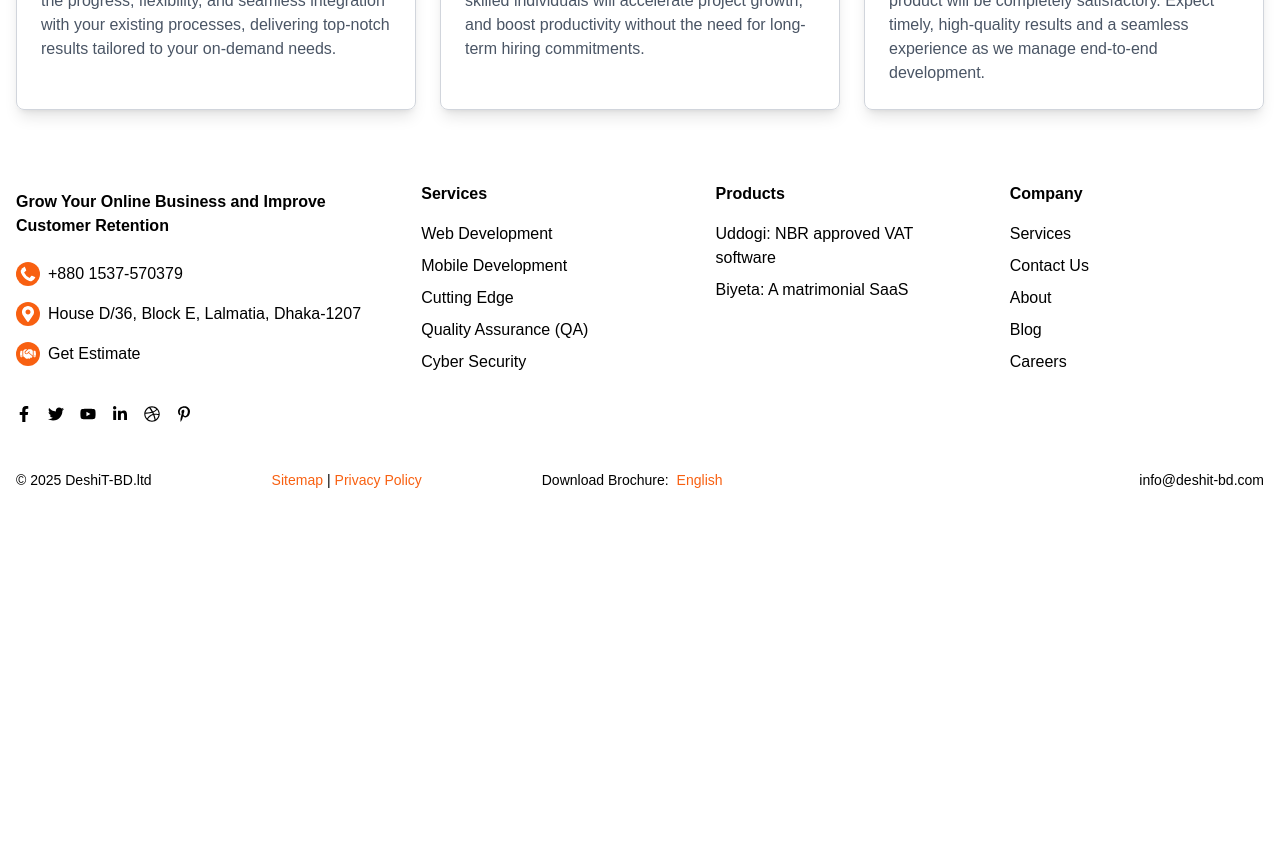
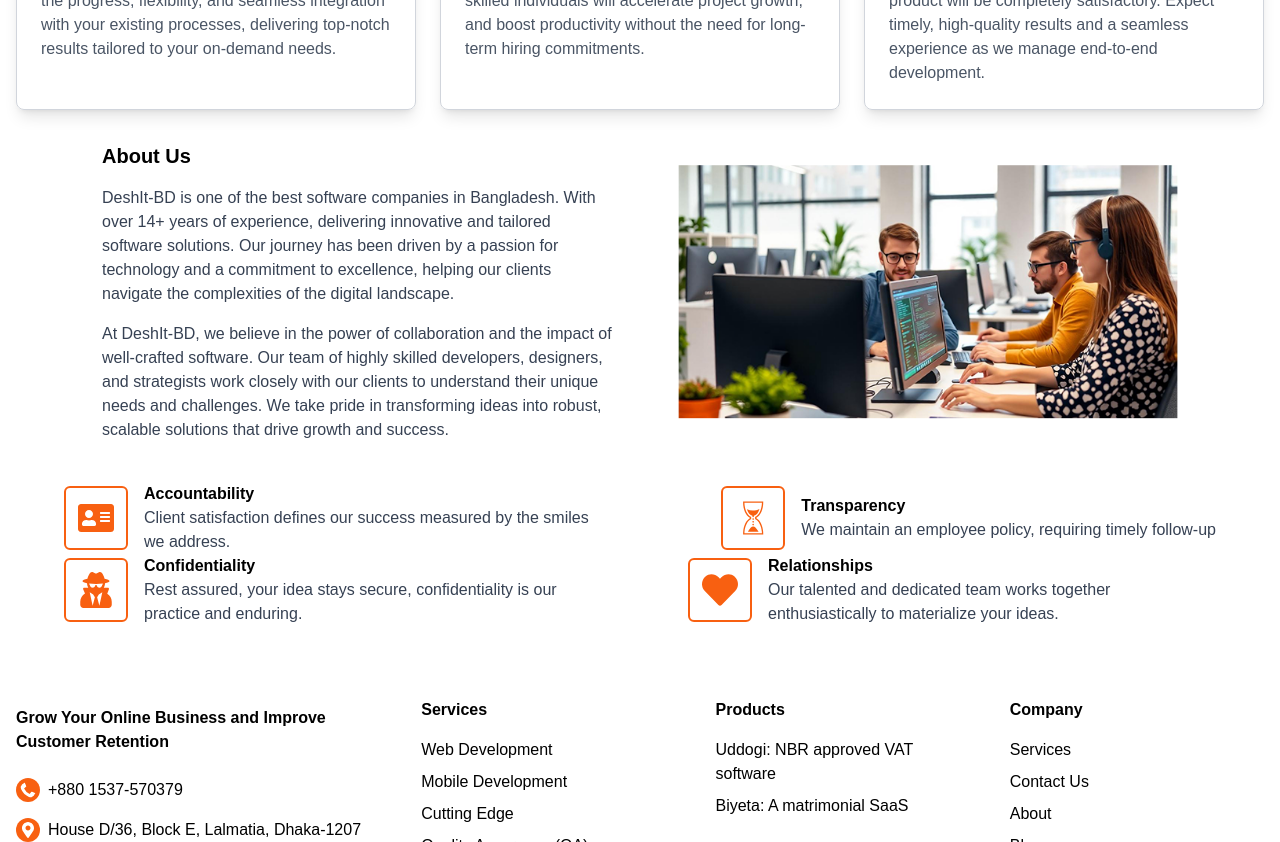
Before and after one commit to zubayerfarazi/deshit-ui, a Next.js app: page / in a window 1280 px wide. Shown: the part 740-1582 px from the top of the page. Before the commit the page ends 1262 px from the top, so only its background shows below. Built offline with nearby package versions, Linux system fonts and the light colour scheme.

Commit message:
added about us section

```diff
--- a/src/app/(Home)/page.tsx
+++ b/src/app/(Home)/page.tsx
@@ -1,6 +1,7 @@
 import Timeline from "@/views/Home/Timeline";
 import HeroSection from "../../views/Home/HeroSection";
 import ServiceSection from "@/views/Home/ServiceSection";
+import AboutUs from "@/views/Home/AboutUs";
 
 const page = () => {
   return (
@@ -8,6 +9,7 @@ const page = () => {
       <HeroSection />
       <Timeline />
       <ServiceSection />
+      <AboutUs />
     </>
   );
 };
--- /dev/null
+++ b/src/views/Home/AboutUs.tsx
@@ -0,0 +1,83 @@
+import Image from "next/image";
+import React from "react";
+import { FaAddressCard, FaHeart, FaUserSecret } from "react-icons/fa";
+import { GiSandsOfTime } from "react-icons/gi";
+
+const AboutUs = () => {
+  return (
+    <div className="container max-w-screen-sm md:max-w-screen-xl 2xl:max-w-screen-2xl mx-auto px-4 py-4">
+      <div className="flex items-center justify-center gap-16">
+        <div className="max-w-lg">
+          <p className="text-xl font-semibold">About Us</p>
+          <p className="mt-4 text-gray-700">
+            DeshIt-BD is one of the best software companies in Bangladesh. With
+            over 14+ years of experience, delivering innovative and tailored
+            software solutions. Our journey has been driven by a passion for
+            technology and a commitment to excellence, helping our clients
+            navigate the complexities of the digital landscape.
+          </p>
+          <p className="mt-4 text-gray-700">
+            At DeshIt-BD, we believe in the power of collaboration and the
+            impact of well-crafted software. Our team of highly skilled
+            developers, designers, and strategists work closely with our clients
+            to understand their unique needs and challenges. We take pride in
+            transforming ideas into robust, scalable solutions that drive growth
+            and success.
+          </p>
+        </div>
+        <Image src="/aboutUs.png" alt="about us" width={500} height={100} />
+      </div>
+
+      <div className="mx-auto mt-10 max-w-6xl">
+        <div className="flex items-center justify-between">
+          <div className="flex items-center gap-4">
+            <FaAddressCard className="text-[var(--primary-color)] w-16 h-16 p-3 rounded-md border-2 border-[var(--primary-color)]" />
+            <div>
+              <p className="text-md font-semibold">Accountability</p>
+              <p className="text-gray-700 max-w-md">
+                Client satisfaction defines our success measured by the smiles
+                we address.
+              </p>
+            </div>
+          </div>
+
+          <div className="flex items-center gap-4">
+            <GiSandsOfTime className="text-[var(--primary-color)] w-16 h-16 p-3 rounded-md border-2 border-[var(--primary-color)]" />
+            <div>
+              <p className="text-md font-semibold">Transparency</p>
+              <p className="text-gray-700 max-w-md">
+                We maintain an employee policy, requiring timely follow-up
+              </p>
+            </div>
+          </div>
+        </div>
+
+        <div className="flex items-center justify-between">
+          <div className="flex items-center gap-4">
+            <FaUserSecret className="text-[var(--primary-color)] w-16 h-16 p-3 rounded-md border-2 border-[var(--primary-color)]" />
+            <div>
+              <p className="text-md font-semibold">Confidentiality</p>
+              <p className="text-gray-700 max-w-md">
+                Rest assured, your idea stays secure, confidentiality is our
+                practice and enduring.
+              </p>
+            </div>
+          </div>
+
+          <div className="flex items-center gap-4">
+            <FaHeart className="text-[var(--primary-color)] w-16 h-16 p-3 rounded-md border-2 border-[var(--primary-color)]" />
+            <div>
+              <p className="text-md font-semibold">Relationships</p>
+              <p className="text-gray-700 max-w-md">
+                Our talented and dedicated team works together enthusiastically
+                to materialize your ideas.
+              </p>
+            </div>
+          </div>
+        </div>
+      </div>
+    </div>
+  );
+};
+
+export default AboutUs;
```
Also changed, not shown: public/aboutUs.png (added).
